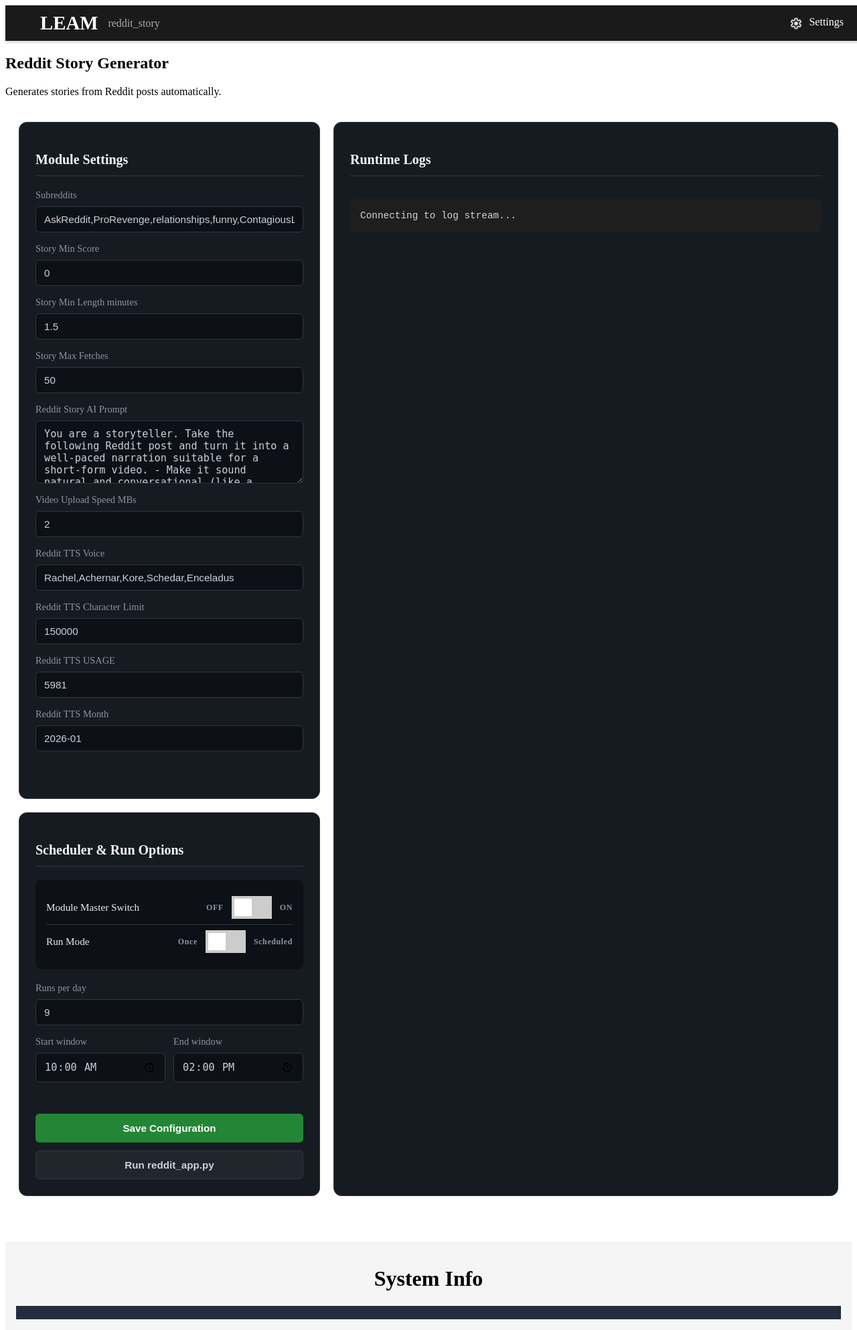
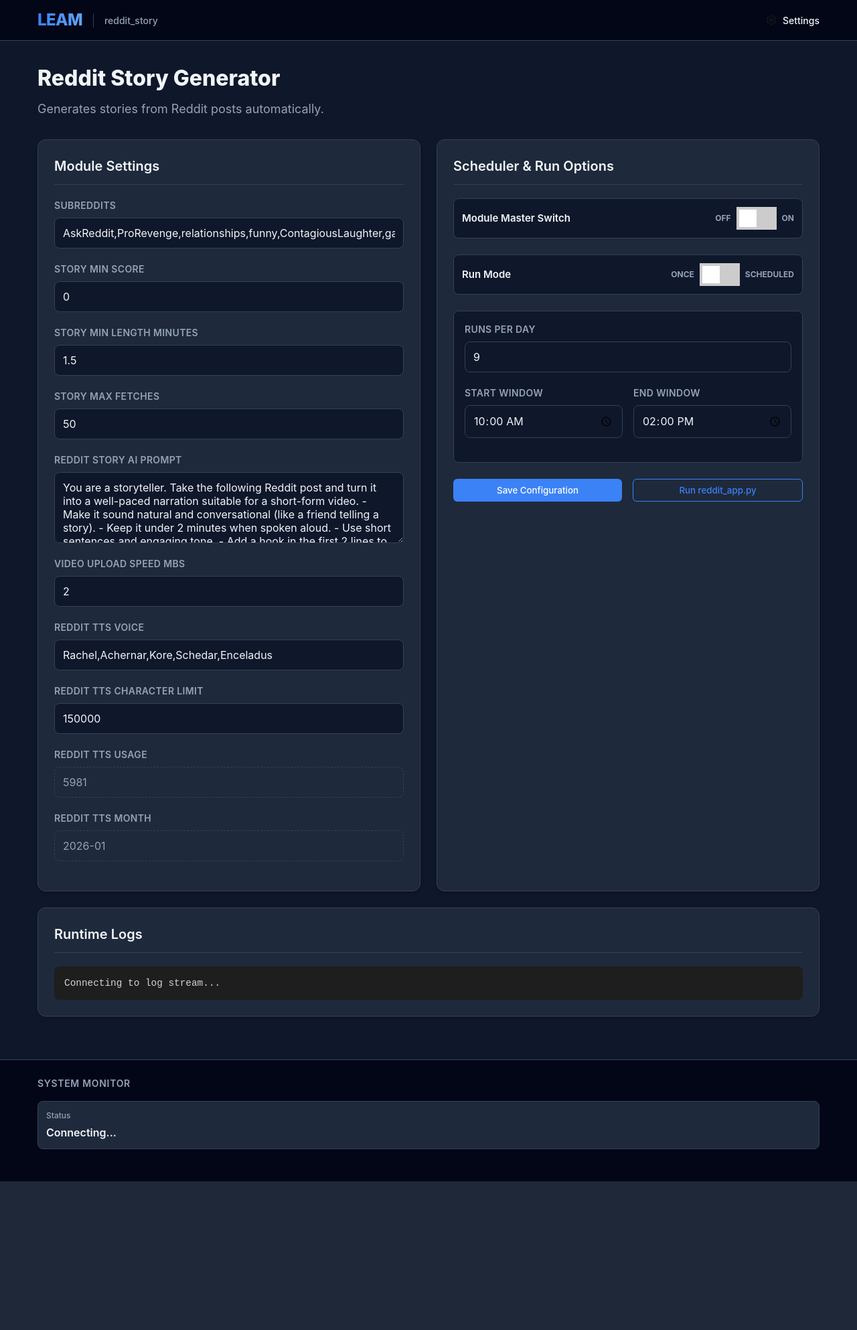
Before and after one commit to JuhilKBhatt/Leam, a Flask app: page /modules/reddit_story in a window 1280 px wide. Shown: the whole page at 67% size. After the commit the page ends 1764 px from the top, so only its background shows below. Run offline with Flask 3, Linux system fonts and the light colour scheme; some libraries are stand-ins or nearby versions.

Commit message:
Better UI

```diff
--- a/static/scripts/system_monitor_socket.js
+++ b/static/scripts/system_monitor_socket.js
@@ -7,27 +7,41 @@ const fmt = (v, unit = "") =>
         ? "N/A"
         : `${v}${unit}`;
 
+const createBadge = (label, value) => `
+    <div class="stat-badge">
+        <span class="stat-label">${label}</span>
+        <span class="stat-value">${value}</span>
+    </div>
+`;
+
 socket.on("stats", (s = {}) => {
     const timestamp = s.timestamp
         ? new Date(s.timestamp).toLocaleString()
         : new Date().toLocaleString();
 
     const cpu = fmt(s.cpu, "%");
-    const ramUsed = fmt(s.memory?.used, "MB");
     const ramPercent = fmt(s.memory?.percent, "%");
     const networkUp = fmt(s.network?.up, "MB/s");
     const networkDown = fmt(s.network?.down, "MB/s");
     const uptime = fmt(s.uptime, "s");
 
+    const monitorEl = document.getElementById("system-monitor");
+    const timestampEl = document.getElementById("stat-timestamp");
+
+    let badges = "";
+    badges += createBadge("CPU Usage", cpu);
+    badges += createBadge("RAM Usage", ramPercent);
+    badges += createBadge("Network ↑", networkUp);
+    badges += createBadge("Network ↓", networkDown);
+    badges += createBadge("System Uptime", uptime);
+
     const tempsObj = s.temps || {};
-    let temps = "";
     if (Object.keys(tempsObj).length > 0) {
-        temps = " | Temp: " + Object.entries(tempsObj)
-            .map(([k, v]) => `${k}: ${fmt(v, "°C")}`)
-            .join(", ");
+        Object.entries(tempsObj).forEach(([k, v]) => {
+            badges += createBadge(`${k} Temp`, fmt(v, "°C"));
+        });
     }
 
-    // Single line display
-    document.getElementById("system-monitor").textContent =
-        `${timestamp} = CPU: ${cpu} | RAM: ${ramUsed} (${ramPercent}) | Network: ↑${networkUp} ↓${networkDown} | Uptime: ${uptime}${temps}`;
+    monitorEl.innerHTML = badges;
+    if (timestampEl) timestampEl.textContent = `Last update: ${timestamp}`;
 });
--- a/static/styles/footer.css
+++ b/static/styles/footer.css
@@ -1,19 +1,61 @@
 /* ./static/styles/footer.css */
 
 .site-footer {
-    background: #f5f5f5;
-    padding: 1rem;
-    text-align: center;
-    margin-top: 3rem;
+    width: 100%;
+    background: #020617;
+    border-top: 1px solid var(--border);
+    padding: 1.5rem 0;
+    margin-top: 2rem;
 }
 
-.footer-inner div {
-    font-size: 1rem;
-    background: #0f172a;
-    color: #e5e7eb;
-    padding: 10px;
+.footer-inner {
+    max-width: 1200px;
+    margin: 0 auto;
+    padding: 0 1rem;
     display: flex;
     flex-direction: column;
-    gap: 4px;
-    opacity: 0.9;
+    gap: 1rem;
 }
+
+.footer-inner h1 {
+    font-size: 0.875rem;
+    font-weight: 600;
+    color: var(--text-muted);
+    text-transform: uppercase;
+    letter-spacing: 0.05em;
+}
+
+#system-monitor {
+    display: grid;
+    grid-template-columns: repeat(auto-fit, minmax(150px, 1fr));
+    gap: 1rem;
+}
+
+.stat-badge {
+    background: var(--panel-bg);
+    border: 1px solid var(--border);
+    border-radius: 8px;
+    padding: 0.75rem;
+    display: flex;
+    flex-direction: column;
+    gap: 0.25rem;
+}
+
+.stat-label {
+    font-size: 0.75rem;
+    color: var(--text-muted);
+    font-weight: 500;
+}
+
+.stat-value {
+    font-size: 1rem;
+    font-weight: 600;
+    color: var(--text-color);
+}
+
+.stat-timestamp {
+    font-size: 0.75rem;
+    color: var(--text-muted);
+    text-align: right;
+    margin-top: 0.5rem;
+}
--- a/static/styles/header.css
+++ b/static/styles/header.css
@@ -1,17 +1,20 @@
 /* ./static/styles/header.css */
 .site-header {
     width: 100%;
-  background-color: #1a1a1a;
-  color: #fff;
-  padding: 10px 20px;
-  box-shadow: 0 2px 5px rgba(0,0,0,0.2);
+    background-color: #020617;
+    border-bottom: 1px solid var(--border);
+    padding: 0.75rem 0;
     display: flex;
     justify-content: center;
+    position: sticky;
+    top: 0;
+    z-index: 100;
 }
 
 .nav {
     width: 100%;
     max-width: 1200px;
+    padding: 0 1rem;
     display: flex;
     justify-content: space-between;
     align-items: center;
@@ -20,104 +23,58 @@
 .nav-left {
     display: flex;
     align-items: center;
-  gap: 15px;
+    gap: 1rem;
 }
 
 .logo {
-  color: #fff;
+    color: var(--text-color);
     text-decoration: none;
-  font-size: 1.8rem;
-  font-weight: bold;
+    font-size: 1.5rem;
+    font-weight: 800;
+    letter-spacing: -0.025em;
+    background: linear-gradient(to right, var(--primary), #60a5fa);
+    -webkit-background-clip: text;
+    -webkit-text-fill-color: transparent;
 }
 
 .current-page {
-  font-size: 1rem;
-  color: #aaa;
+    font-size: 0.875rem;
+    color: var(--text-muted);
+    font-weight: 500;
+    border-left: 1px solid var(--border);
+    padding-left: 1rem;
 }
 
 .nav-links {
     list-style: none;
     display: flex;
-  gap: 20px;
+    gap: 1.5rem;
     align-items: center;
     margin: 0;
     padding: 0;
 }
 
+.nav-links li {
+    display: flex;
+    align-items: center;
+}
+
 .nav-links li a {
-  color: #fff;
+    color: var(--text-color);
     text-decoration: none;
+    font-size: 0.875rem;
     font-weight: 500;
+    transition: color 0.2s;
 }
 
 .nav-links li a:hover {
-  text-decoration: underline;
+    color: var(--primary);
 }
 
 .nav-icon {
-  width: 20px;
-  height: 20px;
-  margin-right: 5px;
-  vertical-align: middle;
+    width: 18px;
+    height: 18px;
+    margin-right: 0.5rem;
+    opacity: 0.7;
+    filter: invert(1);
 }
-.site-header {
-  width: 100%;
-  background-color: #1a1a1a;
-  color: #fff;
-  padding: 10px 20px;
-  box-shadow: 0 2px 5px rgba(0,0,0,0.2);
-  display: flex;
-  justify-content: center;
-}
-
-.nav {
-  width: 100%;
-  max-width: 1200px;
-  display: flex;
-  justify-content: space-between;
-  align-items: center;
-}
-
-.nav-left {
-  display: flex;
-  align-items: center;
-  gap: 15px;
-}
-
-.logo {
-  color: #fff;
-  text-decoration: none;
-  font-size: 1.8rem;
-  font-weight: bold;
-}
-
-.current-page {
-  font-size: 1rem;
-  color: #aaa;
-}
-
-.nav-links {
-  list-style: none;
-  display: flex;
-  gap: 20px;
-  align-items: center;
-  margin: 0;
-  padding: 0;
-}
-
-.nav-links li a {
-  color: #fff;
-  text-decoration: none;
-  font-weight: 500;
-}
-
-.nav-links li a:hover {
-  text-decoration: underline;
-}
-
-.nav-icon {
-  width: 20px;
-  height: 20px;
-  margin-right: 5px;
-  vertical-align: middle;
-}
--- a/static/styles/module_page.css
+++ b/static/styles/module_page.css
@@ -1,159 +1,165 @@
+/* ./static/styles/module_page.css */
+
+.header-section {
+    margin-bottom: 2rem;
+}
+
+.header-section h2 {
+    font-size: 2rem;
+    font-weight: 800;
+    margin-bottom: 0.5rem;
+}
+
+.header-section .description {
+    color: var(--text-muted);
+    font-size: 1.125rem;
+}
+
 .module-grid {
     display: grid;
-    grid-template-columns: 450px 1fr;
-    grid-template-rows: auto auto;
-    grid-template-areas:
-        "settings logs"
-        "run      logs";
-    gap: 20px;
-    padding: 20px;
-    min-height: calc(100vh - 160px);
+    grid-template-columns: 1fr 1fr;
+    gap: 1.5rem;
 }
 
-.panel {
-    background: #161b22;
-    color: #e6edf3;
-    border-radius: 12px;
-    padding: 24px;
-    border: 1px solid #30363d;
+/* Panel Layouts */
+.panel-settings {
+    grid-column: 1 / 2;
+}
+
+.panel-run {
+    grid-column: 2 / 3;
+}
+
+.panel-logs {
+    grid-column: 1 / 3;
+}
+
+@media (max-width: 900px) {
+    .module-grid {
+        grid-template-columns: 1fr;
+    }
+    .panel-settings, .panel-run, .panel-logs {
+        grid-column: 1 / 2;
+    }
+}
+
+/* Form Styling */
+.form-group {
+    margin-bottom: 1.25rem;
     display: flex;
     flex-direction: column;
-}
-
-.panel h3 {
-    color: #f0f6f8;
-    margin-bottom: 20px;
-    font-size: 1.25rem;
-    font-weight: 600;
-    border-bottom: 1px solid #30363d;
-    padding-bottom: 12px;
-}
-
-/* Grid placement */
-.panel-settings { grid-area: settings; }
-.panel-run      { grid-area: run; }
-.panel-logs     { grid-area: logs; }
-
-/* Form Elements */
-.form-group {
-    margin-bottom: 16px;
-    display: flex;
-    flex-direction: column;
-    gap: 8px;
+    gap: 0.5rem;
 }
 
 .form-group label {
-    font-size: 0.9rem;
-    font-weight: 500;
-    color: #8b949e;
+    font-size: 0.875rem;
+    font-weight: 600;
+    color: var(--text-muted);
+    text-transform: uppercase;
+    letter-spacing: 0.025em;
 }
 
-.form-row {
-    display: grid;
-    grid-template-columns: 1fr 1fr;
-    gap: 12px;
-}
-
-input[type="text"],
-input[type="number"],
-input[type="time"],
-textarea {
-    background: #0d1117;
-    border: 1px solid #30363d;
-    color: #c9d1d9;
-    padding: 10px 12px;
-    border-radius: 6px;
-    font-size: 0.95rem;
+.form-group input,
+.form-group textarea,
+.form-group select {
+    background: var(--bg-color);
+    border: 1px solid var(--border);
+    color: var(--text-color);
+    padding: 0.75rem;
+    border-radius: 8px;
+    font-family: inherit;
+    font-size: 1rem;
+    width: 100%;
     transition: border-color 0.2s;
 }
 
-input:focus, textarea:focus {
-    border-color: #58a6ff;
+.form-group input:focus,
+.form-group textarea:focus {
     outline: none;
+    border-color: var(--primary);
 }
 
-/* Control Groups */
+.input-static {
+    background: transparent !important;
+    border-style: dashed !important;
+    color: var(--text-muted) !important;
+}
+
+/* Controls */
 .control-group {
-    background: #0d1117;
-    border-radius: 8px;
-    padding: 16px;
-    margin-bottom: 20px;
+    display: flex;
+    flex-direction: column;
+    gap: 1.5rem;
+    margin-bottom: 1.5rem;
 }
 
 .control-item {
     display: flex;
     justify-content: space-between;
     align-items: center;
-    padding: 8px 0;
-}
-
-.control-item:not(:last-child) {
-    border-bottom: 1px solid #30363d;
+    padding: 0.75rem;
+    background: var(--bg-color);
+    border-radius: 8px;
+    border: 1px solid var(--border);
 }
 
 .control-item .label {
-    font-size: 0.95rem;
-    font-weight: 500;
+    font-weight: 600;
+    font-size: 0.9375rem;
 }
 
+.scheduler-settings {
+    background: var(--bg-color);
+    border-radius: 8px;
+    padding: 1rem;
+    border: 1px solid var(--border);
+    margin-bottom: 1.5rem;
+}
+
+.form-row {
+    display: grid;
+    grid-template-columns: 1fr 1fr;
+    gap: 1rem;
+}
+
+/* Actions */
+.actions {
+    display: flex;
+    gap: 1rem;
+}
+
+.btn-primary {
+    background-color: var(--primary);
+    color: white;
+    flex: 1;
+}
+
+.btn-primary:hover {
+    background-color: var(--primary-hover);
+}
+
+.btn-action {
+    background-color: var(--panel-bg);
+    border: 1px solid var(--primary);
+    color: var(--primary);
+    flex: 1;
+}
+
+.btn-action:hover {
+    background-color: var(--primary);
+    color: white;
+}
+
+/* Toggle labels */
 .toggle-container {
     display: flex;
     align-items: center;
-    gap: 12px;
+    gap: 0.5rem;
 }
 
 .toggle-label {
     font-size: 0.75rem;
-    font-weight: 600;
-    color: #8b949e;
-    letter-spacing: 0.05em;
+    font-weight: 700;
+    text-transform: uppercase;
+    color: var(--text-muted);
 }
-
-/* Actions */
-.actions {
-    margin-top: auto;
-    display: flex;
-    flex-direction: column;
-    gap: 12px;
-}
-
-button {
-    cursor: pointer;
-    padding: 12px;
-    border-radius: 6px;
-    font-weight: 600;
-    font-size: 0.95rem;
-    transition: all 0.2s;
-    border: 1px solid transparent;
-}
-
-.btn-primary {
-    background-color: #238636;
-    color: #ffffff;
-}
-
-.btn-primary:hover {
-    background-color: #2ea043;
-}
-
-.btn-action {
-    background-color: #21262d;
-    color: #c9d1d9;
-    border-color: #30363d;
-}
-
-.btn-action:hover {
-    background-color: #30363d;
-    border-color: #8b949e;
-}
-
-/* Responsive */
-@media (max-width: 1000px) {
-    .module-grid {
-        grid-template-columns: 1fr;
-        grid-template-areas:
-            "run"
-            "settings"
-            "logs";
-    }
-}
--- a/static/styles/style.css
+++ b/static/styles/style.css
@@ -1,15 +1,79 @@
-/* ./static/styles/styles.css */
+/* ./static/styles/style.css */
 
-/* --- General Page Layout --- */
+:root {
+    --bg-color: #0f172a;
+    --panel-bg: #1e293b;
+    --text-color: #f1f5f9;
+    --text-muted: #94a3b8;
+    --primary: #3b82f6;
+    --primary-hover: #2563eb;
+    --danger: #ef4444;
+    --success: #22c55e;
+    --border: #334155;
+    --font-sans: 'Inter', -apple-system, BlinkMacSystemFont, "Segoe UI", Roboto, Helvetica, Arial, sans-serif;
+}
+
+* {
+    box-sizing: border-box;
+    margin: 0;
+    padding: 0;
+}
+
 html, body {
     height: 100%;
+    overflow-x: hidden; /* Prevent horizontal scroll */
 }
 
 body {
+    background-color: var(--bg-color);
+    color: var(--text-color);
+    font-family: var(--font-sans);
+    line-height: 1.5;
     display: flex;
     flex-direction: column;
 }
 
-main.module-page {
-    flex: 1; /* pushes footer to bottom */
+main {
+    flex: 1; /* Pushes footer to bottom */
+    width: 100%;
+    max-width: 1200px;
+    margin: 0 auto;
+    padding: 2rem 1rem;
 }
+
+a {
+    color: var(--primary);
+    text-decoration: none;
+    transition: color 0.2s;
+}
+
+a:hover {
+    color: var(--primary-hover);
+}
+
+button, .btn {
+    cursor: pointer;
+    font-family: inherit;
+    border: none;
+    border-radius: 6px;
+    padding: 0.5rem 1rem;
+    font-weight: 500;
+    transition: all 0.2s;
+}
+
+/* Common Panel Styling */
+.panel {
+    background: var(--panel-bg);
+    border: 1px solid var(--border);
+    border-radius: 12px;
+    padding: 1.5rem;
+    box-shadow: 0 4px 6px -1px rgba(0, 0, 0, 0.1), 0 2px 4px -1px rgba(0, 0, 0, 0.06);
+}
+
+.panel h3 {
+    margin-bottom: 1.25rem;
+    font-size: 1.25rem;
+    font-weight: 600;
+    border-bottom: 1px solid var(--border);
+    padding-bottom: 0.75rem;
+}
--- a/templates/components/common/footer.html
+++ b/templates/components/common/footer.html
@@ -1,8 +1,12 @@
-<!-- ./templates/components/footer.html -->
+<!-- ./templates/components/common/footer.html -->
 <footer class="site-footer">
     <div class="footer-inner">
-        <h1>System Info</h1>
-        <div id="system-monitor"></div>
+        <h1>System Monitor</h1>
+        <div id="system-monitor">
+            <!-- Badges will be injected here by JS -->
+            <div class="stat-badge"><span class="stat-label">Status</span><span class="stat-value">Connecting...</span></div>
+        </div>
+        <div id="stat-timestamp" class="stat-timestamp"></div>
     </div>
     <script src="{{ url_for('static', filename='scripts/system_monitor_socket.js') }}"></script>
 </footer>
--- a/templates/index.html
+++ b/templates/index.html
@@ -16,13 +16,13 @@
 <body>
     {% include "components/common/header.html" %}
 
-    {% block content %}
+    <main>
         <div class="modules-container">
             {% for module in modules %}
                 {% include "components/common/module_card.html" %}
             {% endfor %}
         </div>
-    {% endblock %}
+    </main>
 
     {% include "components/common/footer.html" %}
 
```
Also changed, not shown: static/styles/card_modules.css (+52 -69 lines), templates/components/common/module_card.html (+8 -7 lines). Lines whose indentation alone changed are shown as unchanged.
